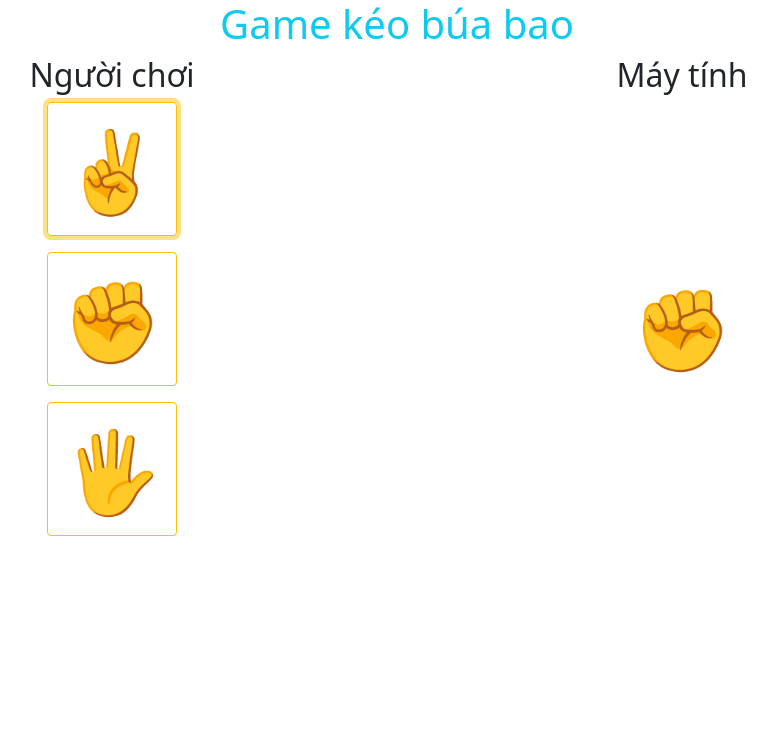
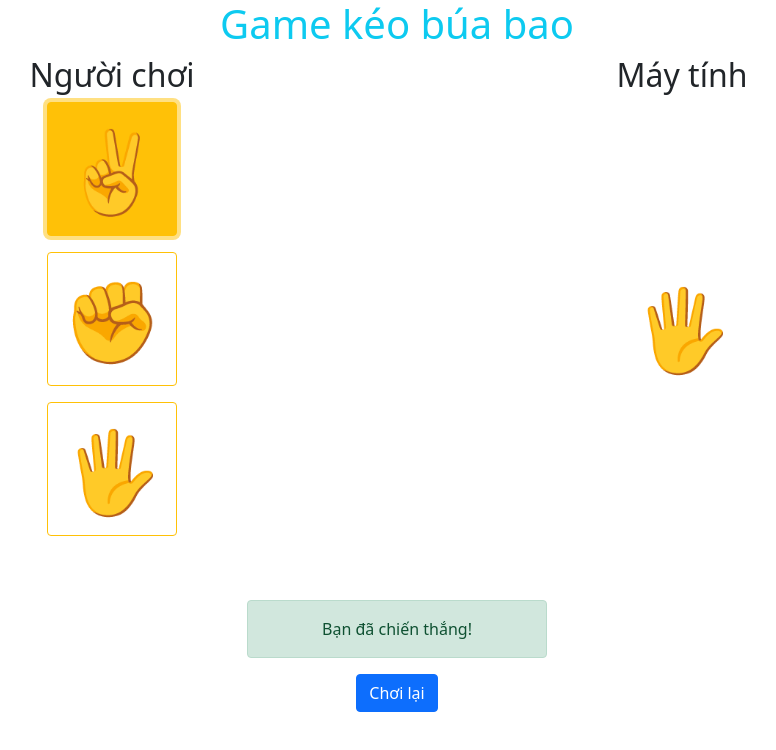
Before and after one commit to tuananhnguyen28/MasterJavascript, a plain HTML site: page index.html in a window 1280 px wide. Both pictures are taken after a click on the button "✌️". Shown: the whole page, without its empty margins (243-1019 px from the left). Drawn offline with nearby package versions, Linux system fonts and the light colour scheme.

Commit message:
Handle some function to play in game

```diff
--- a/app.js
+++ b/app.js
@@ -0,0 +1,91 @@
+// Chứa thông tin 3 tùy chọn
+const VALUES = [
+  { id: 'scissors', value: '✌️' },
+  { id: 'rock', value: '✊' },
+  { id: 'paper', value: '🖐' }
+]
+
+// Chạy random
+let i = 0
+const handleChange = () => {
+  const computer = document.getElementById('computer')
+  computer.textContent = VALUES[i].value
+  computer.dataset.id = VALUES[i].id
+  if(i === VALUES.length - 1) {
+    i = 0
+  }
+  else {
+    i++
+  }
+}
+let interval = setInterval(handleChange, 100)
+
+// Hàm so sánh 2 giá trị của user và computer
+const compare = (user, computer) => {
+  const indexUser = VALUES.findIndex(item => item.id === user)
+  const indexComputer = VALUES.findIndex(item => item.id === computer)
+  const check = indexUser - indexComputer
+  if([1, -2].includes(check)) { return 1 }
+  else if([-1, 2].includes(check)) { return -1 }
+  else { return 0}
+}
+
+// Thêm sự kiện click vào kéo/búa/bao
+document.querySelectorAll('.user').forEach(btn => {
+
+  btn.addEventListener('click', (event) => {
+    clearInterval(interval)
+    event.target.classList.add('active')
+
+    // lấy giá trị của computer khi click vào button kéo/búa/bao
+    const valueComputer = document.getElementById('computer').dataset.id
+
+    // lấy giá trị của user
+    const valueUser = event.target.id
+
+    const result = compare(valueUser, valueComputer)
+    const alert = document.createElement('div')
+    alert.classList.add('alert', 'text-center')
+    let message = ''
+    if(result === 1) {
+      message = 'Bạn đã chiến thắng!'
+      alert.classList.add('alert-success')
+    }
+    else if(result === -1) {
+      message = 'Bạn đã thua cuộc!'
+      alert.classList.add('alert-dark')
+    }
+    else {
+      message = 'Bạn đã hòa!'
+      alert.classList.add('alert-warning')
+    }
+    alert.textContent = message
+    document.getElementById('notification').appendChild(alert)
+
+    // Hiển thị nút trở lại khi có get được message
+    document.getElementById('play-again').classList.remove('d-none')
+
+    // Ngăn người dùng không thể click vào các button còn lại
+    document.querySelectorAll('.user').forEach(_btn => {
+      _btn.style.pointerEvents = 'none'
+    })
+
+  })
+})
+
+// Play Again
+document.querySelector('.btn-play-again').addEventListener
+('click', () => {
+  // Computer start change
+  interval = setInterval(handleChange, 100)
+  // User can click
+  document.querySelectorAll('.user').forEach(_btn => {
+    _btn.style.pointerEvents = ''
+  })
+  // Reset Notification
+  document.getElementById('notification').innerHTML = ''
+  // Reset active button
+  document.querySelector('.user.active').classList.remove('active')
+  // Hide play-again button
+  document.getElementById('play-again').classList.add('d-none')
+})
--- a/style.css
+++ b/style.css
@@ -5,3 +5,8 @@
 .user{
   min-width: 130px;
 }
+
+#notification {
+  max-width: 300px;
+  margin: auto;
+}
```
Also changed, not shown: README.md.
